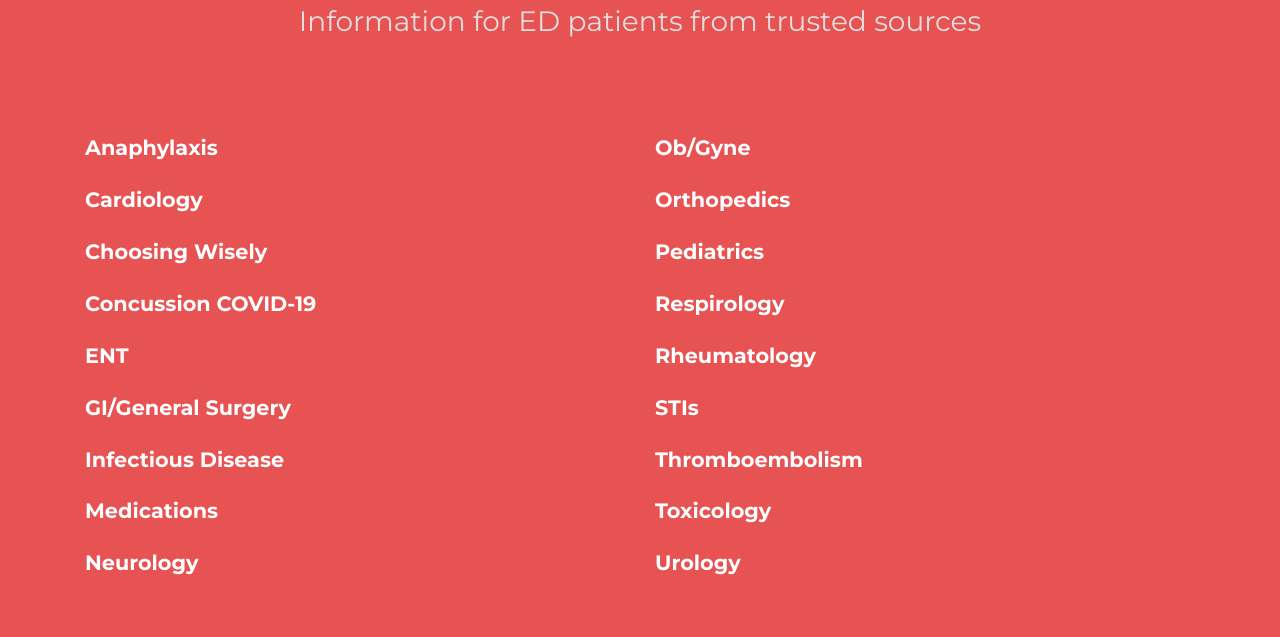
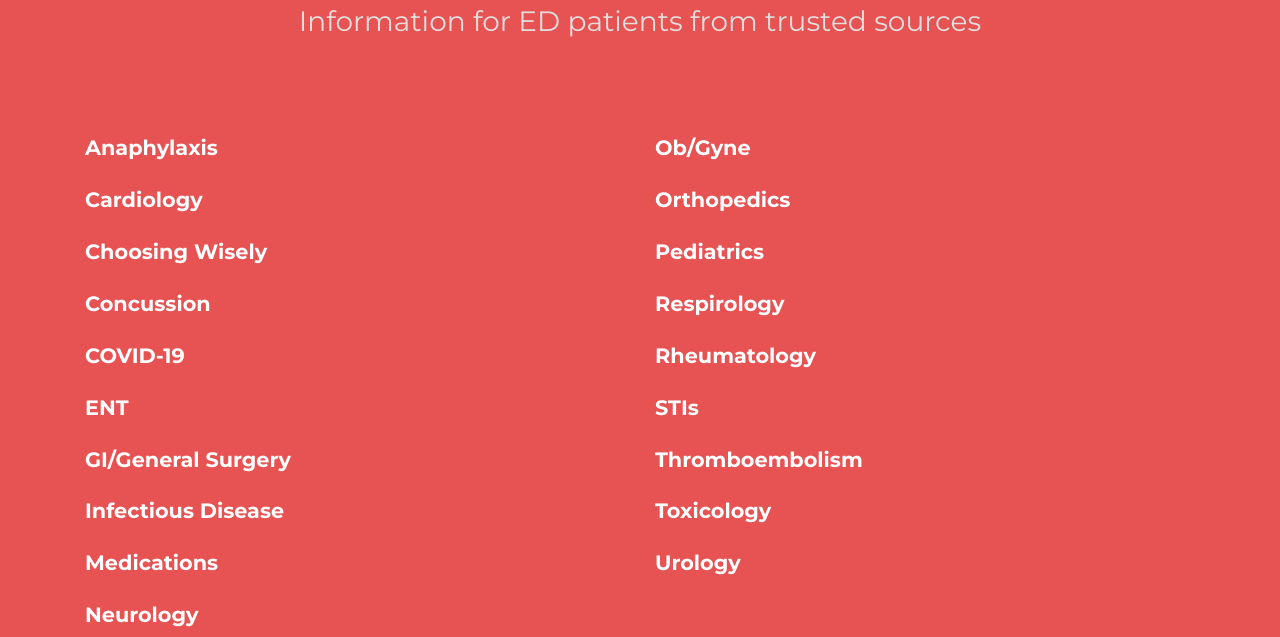
Before and after one commit to jdc9111/handouts, a plain HTML site: page index.html in a window 1280 px wide. Shown: the part 315-952 px from the top of the page. Drawn offline with nearby package versions, Linux system fonts and the light colour scheme.

Commit message:
Fixed COVID in list

```diff
--- a/index.html
+++ b/index.html
@@ -69,7 +69,7 @@
         <a href="#" data-toggle="modal" data-target="#anaphylaxisModal">Anaphylaxis</a><br>
         <a href="#" data-toggle="modal" data-target="#cardiologyModal">Cardiology</a><br>
         <a href="#" data-toggle="modal" data-target="#choosingModal">Choosing Wisely</a><br>
-        <a href="#" data-toggle="modal" data-target="#concussionModal">Concussion</a>
+        <a href="#" data-toggle="modal" data-target="#concussionModal">Concussion</a><br>
         <a href="#" data-toggle="modal" data-target="#covidModal">COVID-19</a><br>
         <a href="#" data-toggle="modal" data-target="#entModal">ENT</a><br>
         <a href="#" data-toggle="modal" data-target="#giModal">GI/General Surgery</a><br>
```
